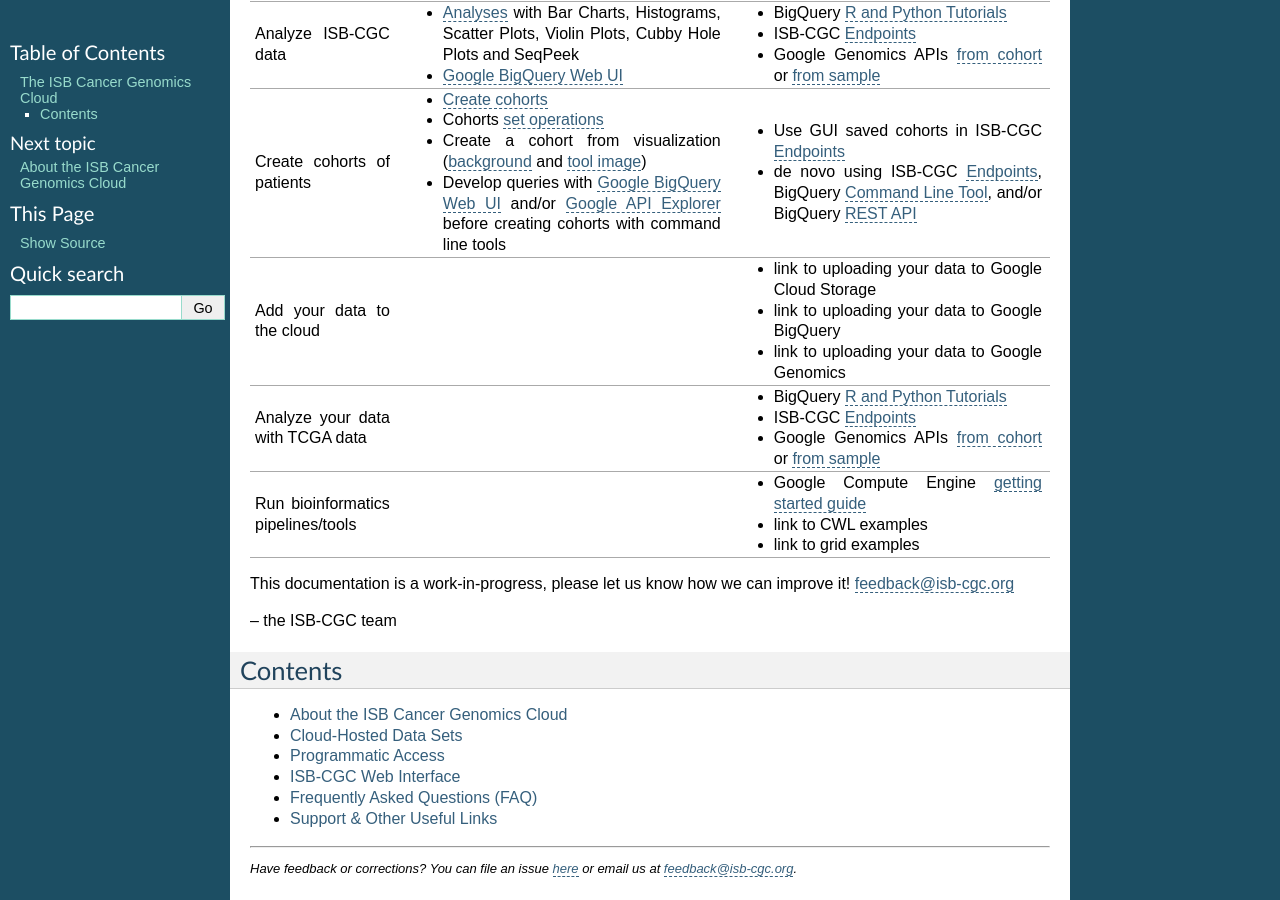
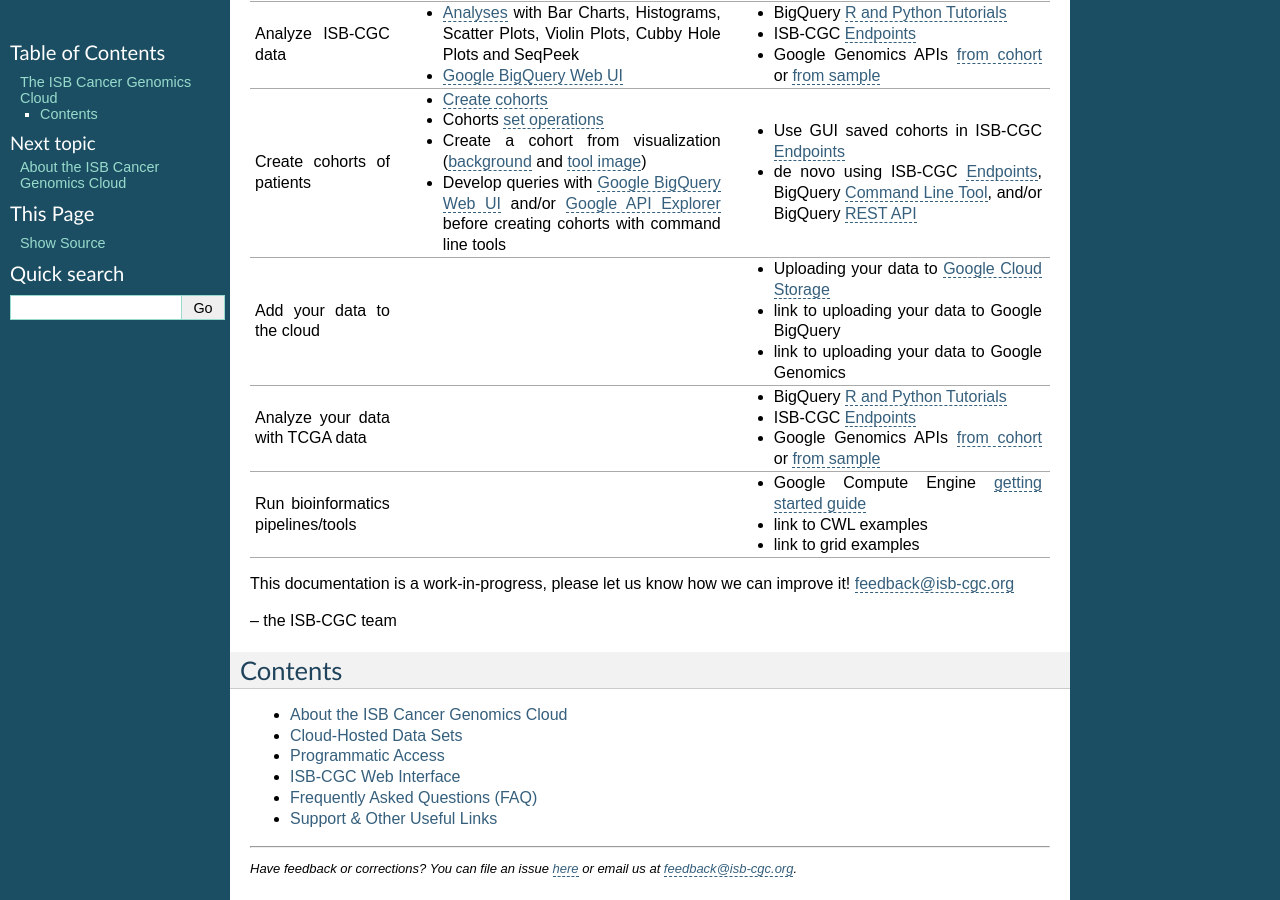
Before and after one commit to isb-cgc/readthedocs, a Sphinx documentation site: the page built from docs/source/index.rst, in a window 1280 px wide and 900 px high, scrolled down 1584 px. Built offline with Sphinx 7.4.7, drawn with Linux system fonts in a browser that asks for light colours.

Commit message:
Update index.rst

```diff
--- a/docs/source/index.rst
+++ b/docs/source/index.rst
@@ -59,7 +59,7 @@
 |                                   |- Create a cohort from visualization (`background </search.html?q=Creating+a+Cohort+from+a+Visualization&check_keywords=yes&area=default>`_ and `tool image </search.html?q=Selection+Icon>`_)                                                                                               |                                                                                                                                                                                                                                                                                                 |
 |                                   |- Develop queries with `Google BigQuery Web UI </progapi/bigqueryGUI/WalkthroughOfGoogleBigQuery.rst>`_ and/or `Google API Explorer <https://apis-explorer.appspot.com/apis-explorer/?base=https://api-dot-isb-cgc.appspot.com/_ah/api#p/>`_ before creating cohorts with command line tools |                                                                                                                                                                                                                                                                                                 |
 +-----------------------------------+---------------------------------------------------------------------------------------------------------------------------------------------------------------------------------------------------------------------------------------------------------------------------------------------+-------------------------------------------------------------------------------------------------------------------------------------------------------------------------------------------------------------------------------------------------------------------------------------------------+
-|Add your data to the cloud         |                                                                                                                                                                                                                                                                                             |- link to uploading your data to Google Cloud Storage                                                                                                                                                                                                                                            |
+|Add your data to the cloud         |                                                                                                                                                                                                                                                                                             |- Uploading your data to `Google Cloud Storage <https://cloud.google.com/storage/docs/cloud-console#_using>`_                                                                                                                                                                                    |
 |                                   |                                                                                                                                                                                                                                                                                             |- link to uploading your data to Google BigQuery                                                                                                                                                                                                                                                 |
 |                                   |                                                                                                                                                                                                                                                                                             |- link to uploading your data to Google Genomics                                                                                                                                                                                                                                                 |
 +-----------------------------------+---------------------------------------------------------------------------------------------------------------------------------------------------------------------------------------------------------------------------------------------------------------------------------------------+-------------------------------------------------------------------------------------------------------------------------------------------------------------------------------------------------------------------------------------------------------------------------------------------------+
```
